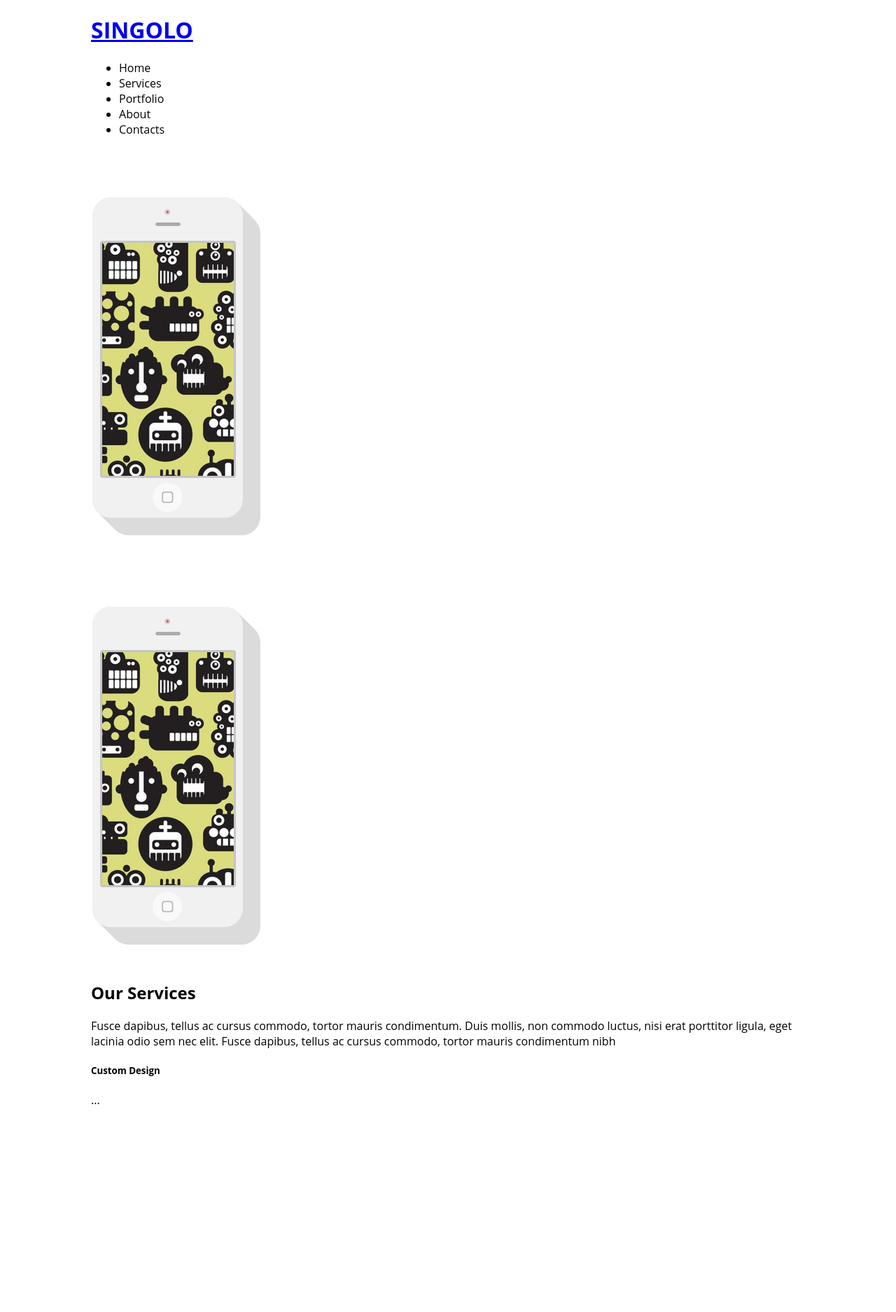
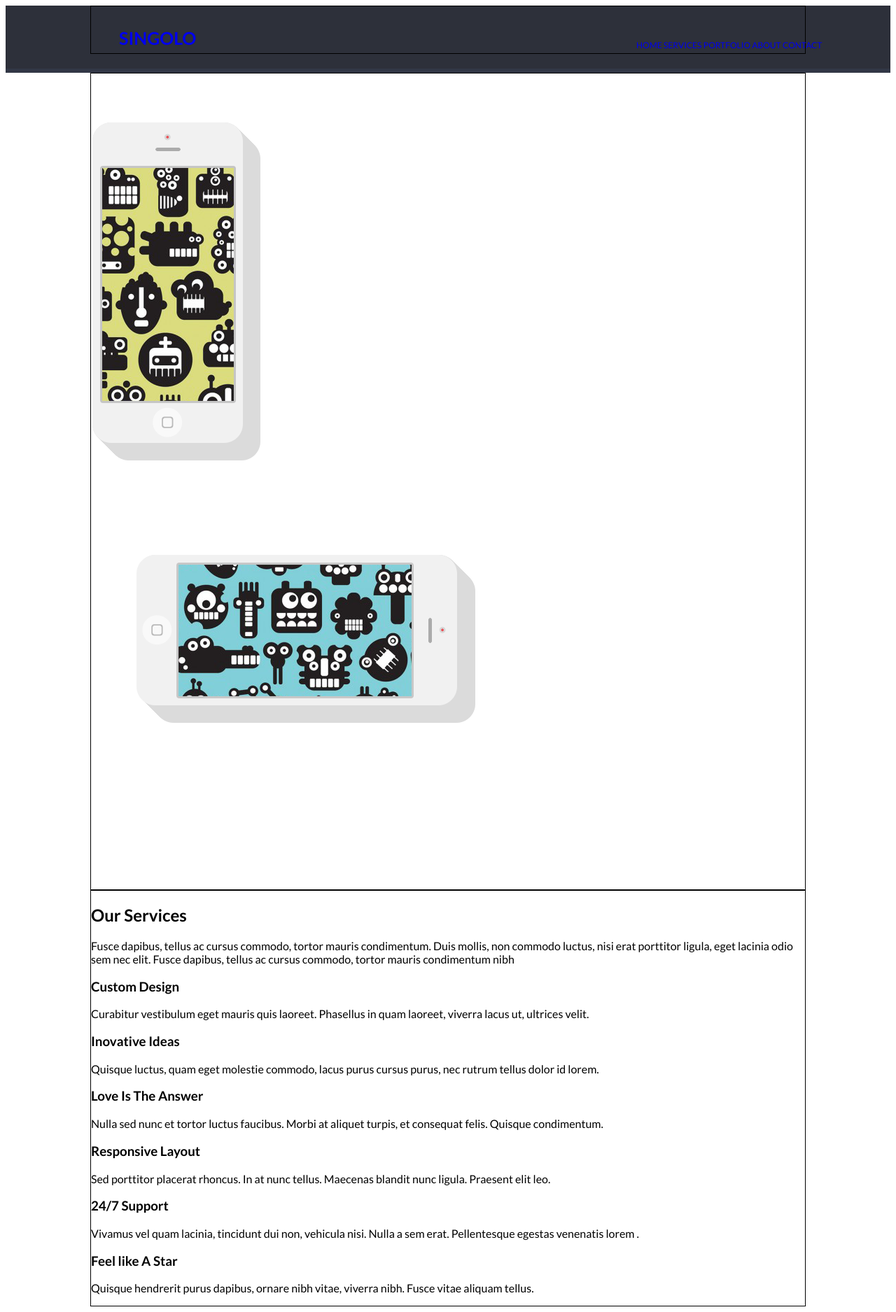
Before and after one commit to ittkirsan/singolo, a plain HTML site: page Singolo1.html in a window 1280 px wide. Shown: the whole page at 70% size. Before the commit the page ends 1599 px from the top, so only its background shows below. Drawn offline with Linux system fonts and the light colour scheme.

Commit message:
feat: add css properties

```diff
--- a/Singolo1.css
+++ b/Singolo1.css
@@ -3,9 +3,43 @@ html {
 }
 body {
     font-size: 1.6em;
-    font-family: 'Open Sans', Verdana, sans-serif;
+    font-family: 'Lato', Verdana, sans-serif;
 }
 .wrapper {
     max-width: 1020px;
     margin: auto;
+    border: 1px solid black;
 }
+.header {
+    height: 90px;
+    background-color: #2d303a;
+    border-bottom: 6px solid #323746;
+}
+.logo {
+    width: 115px;
+    height: 20px;
+    margin-left: 40px;
+    margin-top: 30px;
+    font-family: Lato;
+    font-size: 25px;
+    color: #ffffff;
+    font-weight: 700;
+}
+.logo a {
+    text-decoration: none;
+}
+.header_navigation {
+    position: absolute;
+    right: 40px;
+    top: 45px;
+    list-style-position: inside;
+    font-size: 12px;
+    font-family: Lato;
+    width: 371px;
+    }
+.navigation a {
+    text-decoration: none;
+}
+.navigation li {
+    display: inline;
+}
--- a/Singolo1.html
+++ b/Singolo1.html
@@ -4,19 +4,20 @@
     <meta charset="UTF-8">
     <meta name="viewport" content="width=device-width, initial-scale=1.0">
     <title>Document</title>
+    <link href="https://fonts.googleapis.com/css?family=Lato:300,400,700,900&display=swap" rel="stylesheet">
     <link rel="stylesheet" href="Singolo1.css">
 </head>
 <body>
     <header class="header">
         <div class="wrapper">
-            <h1 class="logo"><a href="#" logo>SINGOLO</a></h1>
+            <h1 class="logo"><a href="#">SINGOLO</a></h1>
             <nav class="header_navigation">
                 <ul class="navigation">
-                    <li>Home</li>
-                    <li>Services</li>
-                    <li>Portfolio</li>
-                    <li>About</li>
-                    <li>Contacts</li>
+                    <li><a href="#">HOME</a></li>
+                    <li><a href="#">SERVICES</a></li>
+                    <li><a href="#">PORTFOLIO</a></li>
+                    <li><a href="#">ABOUT</a></li>
+                    <li><a href="#">CONTACT</a></li>
                 </ul>
             </nav>
         </div>
@@ -28,7 +29,7 @@
                 <img src="assets/iPhone vertical.png" alt="iPhone vertical">
             </div>
             <div class="iPhone_horizontal">
-                <img src="assets/iPhone Vertical.png" alt="iPhone Vertical">
+                <img src="assets/iPhone Horizontal.png" alt="iPhone Horizontal">
             </div>
             <div class="slider_right"></div>
         </div>
@@ -42,10 +43,45 @@
             <div class="layout-3 column">
                 <div class="advantages">
                     <div class="advantages-description">
-                        <h5>Custom Design</h5>
-                        <p class="description">...</p>
+                        <h3>Custom Design</h3>
+                        <p class="description">Curabitur vestibulum eget mauris quis laoreet.
+                            Phasellus in quam laoreet, viverra lacus ut, ultrices velit.</p>
                     </div>
                 </div>
+                <div class="advantages">
+                    <div class="advantages-description">
+                        <h3>Inovative Ideas</h3>
+                        <p class="description">Quisque luctus, quam eget molestie commodo,
+                            lacus purus cursus purus, nec rutrum tellus dolor id lorem.</p>
+                    </div>
+                </div>
+                <div class="advantages">
+                    <div class="advantages-description">
+                        <h3>Love Is The Answer</h3>
+                        <p class="description">Nulla sed nunc et tortor luctus faucibus.
+                             Morbi at aliquet turpis, et consequat felis. Quisque condimentum.</p>
+                    </div>
+                </div>
+                <div class="advantages">
+                    <div class="advantages-description">
+                        <h3>Responsive Layout</h3>
+                        <p class="description">Sed porttitor placerat rhoncus. In at nunc tellus.
+                            Maecenas blandit nunc ligula. Praesent elit leo.</p>
+                    </div>
+                </div>
+
+                <div class="advantages">
+                    <div class="advantages-description">
+                        <h3>24/7 Support</h3>
+                        <p class="description">Vivamus vel quam lacinia, tincidunt dui non,
+                            vehicula nisi. Nulla a sem erat. Pellentesque egestas venenatis lorem .</p>
+                    </div>
+                </div>
+                <div class="advantages">
+                    <div class="advantages-description">
+                        <h3>Feel like A Star</h3>
+                        <p class="description">Quisque hendrerit purus dapibus, ornare nibh vitae,
+                             viverra nibh. Fusce vitae aliquam tellus.</p>
 
             </div>
         </div>
```
